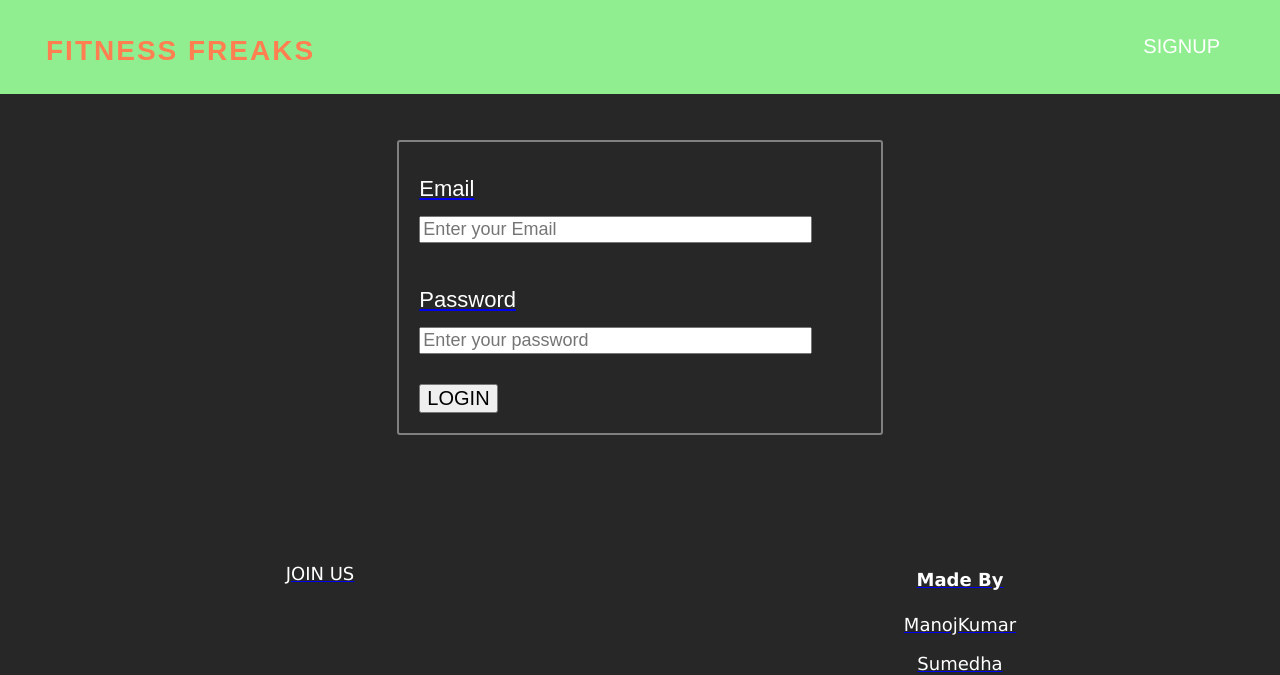
After one commit to sumedhasmile/fitness_app, a Django app: page /login in a window 1280 px wide. The commit adds this page. Shown: the top 675 px of the page. Run offline with Django 3.2, Linux system fonts and the light colour scheme.

Commit message:
login page added

```diff
--- a/fitness_app/fit/static/fit/home.css
+++ b/fitness_app/fit/static/fit/home.css
@@ -191,3 +191,40 @@ nav ul li a:hover{
     font-size: 18px;
     font-family: 'Lucida Sans', 'Lucida Sans Regular', 'Lucida Grande', 'Lucida Sans Unicode', Geneva, Verdana, sans-serif;
 }
+.frm{
+
+    margin: 5% auto;
+    width: 40%;
+    height: max-content;
+    border: 2px solid grey;
+    border-radius: 3px;
+}
+.frm-text p{
+    font-size: 22px;
+    font-family: sans-serif;
+    text-decoration: none;
+    color: white;
+}
+.frm input[type=email],input[type=password]{
+    width:80%;
+    font-size: 18px;
+    font-family: sans-serif;
+}
+.frm > div{
+    margin:10px;
+    padding:10px;
+}
+.frm-text{
+    margin: auto;
+    width: 100%;
+}
+.frm input[type=submit]{
+    font-size: 20px;
+    font-family: sans-serif;
+    transition-duration: 5ms ease ;
+}
+.frm input[type=submit]:hover{
+    background-color: coral;
+    color: cornsilk;
+    cursor: pointer;
+}
--- a/fitness_app/fit/templates/fit/home.html
+++ b/fitness_app/fit/templates/fit/home.html
@@ -1,6 +1,6 @@
 {% load static %}
 
-{% block nav %}
+
 <!DOCTYPE html>
 <html lang="en">
 <head>
@@ -19,7 +19,7 @@
 </head>
 <body>
 
-
+{% block nav %}
     <header>
         <nav>
             <div class="menu-icon">
@@ -32,13 +32,19 @@
             </div>
             <div class="menu">
                 <ul>
-                   <li><a href="#">LOGIN</li>
-                   <li><a href="#">SIGNUP</li>
+                {% block login %}
+                    <li><a href="{% url 'fit:login' %}">LOGIN</li>
+                {% endblock login %}
+                {% block signup  %}
+                     <li><a href="#">SIGNUP</li>
+                {% endblock signup %}
                 </ul>
             </div>
         </nav>
     </header>
 {% endblock nav %}
+{% block main %}
+
     <div class="container">
         <p class="middle-text">
             WORK HARD
@@ -80,6 +86,11 @@
                 JOIN TO TRANSFORM
            </p>
     </div>
+    {% endblock main %}
+    <div class="content">
+        {% block content %}
+        {% endblock content %}
+    </div>
 </body>
 <footer>
     <div class="foot">
--- /dev/null
+++ b/fitness_app/fit/templates/fit/login.html
@@ -0,0 +1,26 @@
+{% extends './home.html' %}
+
+{% block title %}
+        LOGIN
+{% endblock title %}
+
+{% block login %}
+{% endblock login %}
+
+{% block main %}
+{% endblock main %}
+{% block content %}
+    <form action="" class="frm">
+        <div class="frm-text">
+            <p>Email</p>
+            <input type="email" name="emil" id="email" placeholder="Enter your Email">
+        </div>
+        <div class="frm-text">
+            <p>Password</p>
+            <input type="password" name="pass" id="pass" placeholder="Enter your password">
+        </div>
+        <div id="button">
+            <input type="submit" value="LOGIN">
+        </div>
+    </form>
+{% endblock content %}
--- a/fitness_app/fit/urls.py
+++ b/fitness_app/fit/urls.py
@@ -3,5 +3,6 @@ from . import views
 app_name = "fit"
 
 urlpatterns = [
-    path("", views.index , name = "index")
+    path("", views.index , name = "index"),
+    path("login" , views.login_get,name="login")
 ]
--- a/fitness_app/fit/views.py
+++ b/fitness_app/fit/views.py
@@ -3,3 +3,6 @@ from django.shortcuts import render
 # Create your views here.
 def index(request):
     return render(request , 'fit/home.html', {'text':"Hello "})
+
+def login_get(request):
+    return render(request,'fit/login.html')
```
